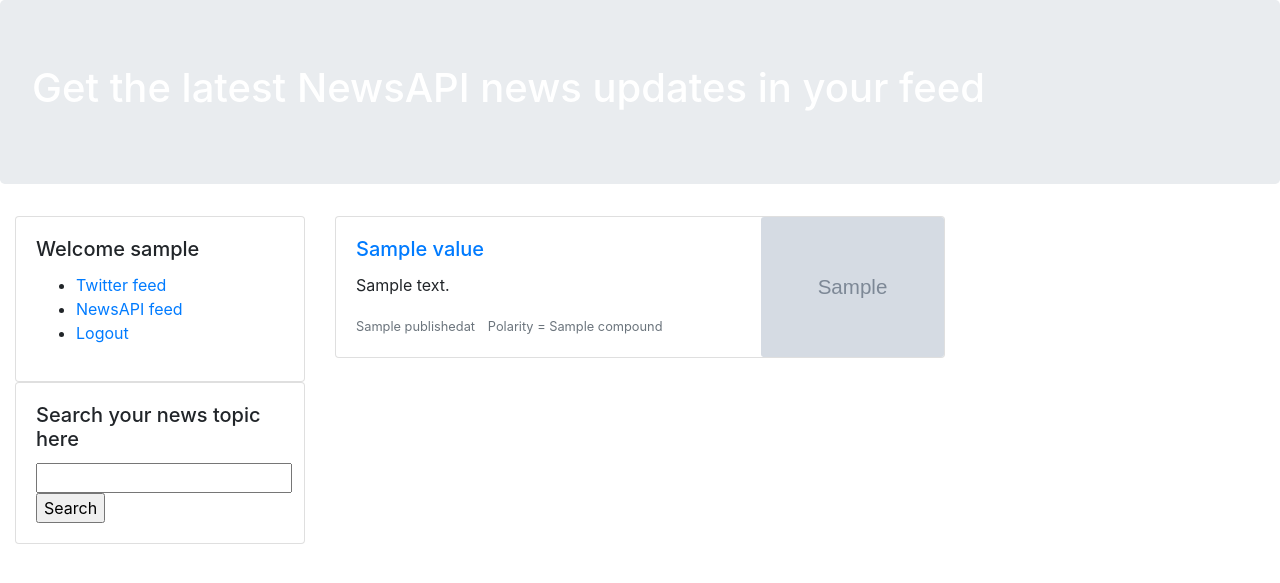
After one commit to navin987654321/news_stand, a Django app: template templates/newsapi.html in a window 1280 px wide. The commit adds this page. Shown: the top 583 px of the page. Run offline with Django 3.2, Linux system fonts and the light colour scheme; a user stored in the database is signed in; tables that the repository leaves empty hold one stand-in row (values such as "Sample post"); the template is opened without the code that fills it: most values are stand-ins (such as "Sample title", 1, 10 or a date in 2020); grey boxes marked "Sample" are stand-in pictures; some libraries are stand-ins or nearby versions.

Commit message:
Seperate feeds for twitter and NewsAPI data

```diff
--- a/newsfeed/urls.py
+++ b/newsfeed/urls.py
@@ -4,4 +4,5 @@ from . import views
 
 urlpatterns = [
     path('', views.home, name='home'),
+    path('newsapi', views.newsapi, name='newsapi')
 ]
--- a/templates/includes/sidebar.html
+++ b/templates/includes/sidebar.html
@@ -6,7 +6,11 @@
             <ul class="naves">
                 <li>
                     <i class="ti-clipboard"></i>
-                    <a href="{% url 'home' %}" title="">News feed</a>
+                    <a href="{% url 'home' %}" title="">Twitter feed</a>
+                </li>
+                <li>
+                    <i class="ti-clipboard"></i>
+                    <a href="{% url 'newsapi' %}" title="">NewsAPI feed</a>
                 </li>
                 <li>
                     <i class="ti-power-off"></i>
--- /dev/null
+++ b/templates/newsapi.html
@@ -0,0 +1,50 @@
+{% extends 'base.html' %}
+
+{%load static}
+
+{% block content %}
+
+<div class="gap gray-bg">
+    <div class="jumbotron" style="color:black">
+        <h1 style="color: white">Get the latest NewsAPI news updates in your feed</h1>
+    </div>
+    <div class="container-fluid">
+            {% if user.is_authenticated %}
+            <div class="row">
+                <div class="col-lg-3">
+                    {% include 'includes/sidebar.html' %}
+                    <div class="card">
+                        <div class="card-body">
+                            <h5 class="card-title">Search your news topic here</h5>
+                            <form action="{% url 'newsapi' %}" method="GET">
+                                <input type="text" id="searchBar" name="search"> <input type="submit" value="Search">
+                            </form>
+                        </div>
+                    </div>
+                </div>
+                <div class="col-lg-6">
+                    {% for value in data %}
+                    <div class="card" style="margin:auto;">
+                        <div class="row">
+                            <div class="col-md-8">
+                                <div class="card-body">
+                                    <h5 class="card-title"><a href="{{value.url}}">{{value.title}}</a></h5>
+                                    <p class="card-text">{{value.content}}</p>
+                                    <p class="card-text"><small class="text-muted">{{value.publishedat}}&emsp;Polarity = {{value.polarity.compound}}</small></p>
+                                </div>
+                            </div>
+                            <div class="col-md-4 img-box">
+                                <img src="{{value.image}}" class="card-img" alt="..." height="100%">
+                            </div>
+                        </div>
+                    </div>
+
+                    {% endfor %}
+                </div>
+            </div>
+            {% else %}
+                <p>You are not logged in</p> <a href="{% url 'login' %}">Log In</a>
+            {% endif %}
+    </div>
+</div>
+{% endblock %}
```
Also changed, not shown: newsfeed/views.py (+32 -1 lines).
